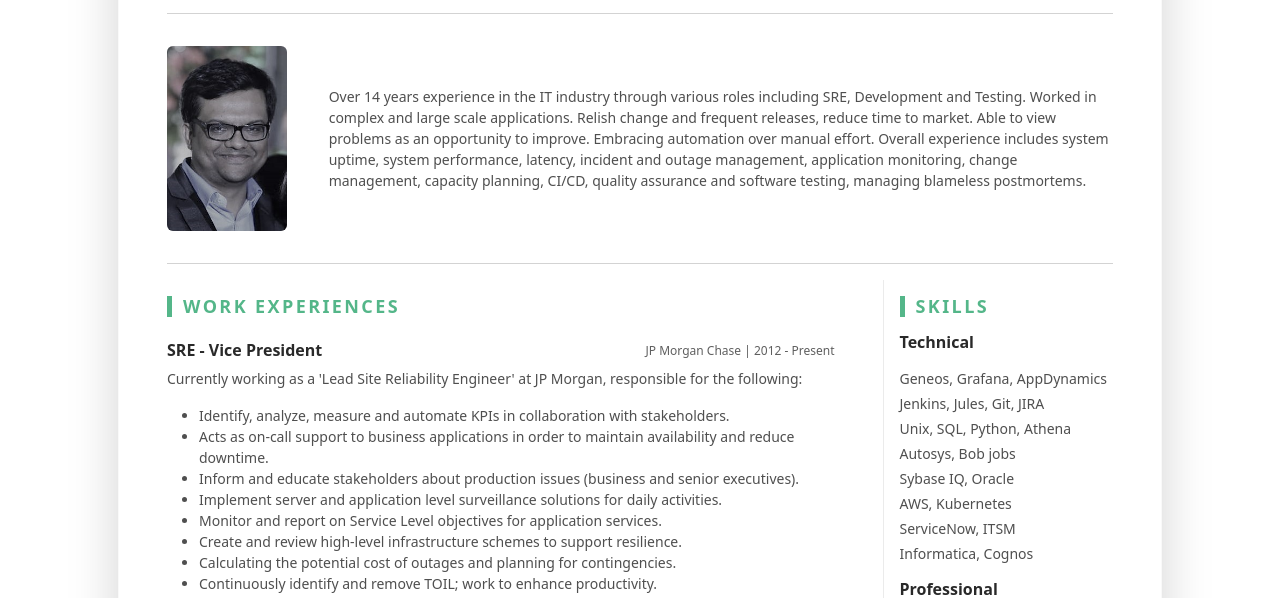
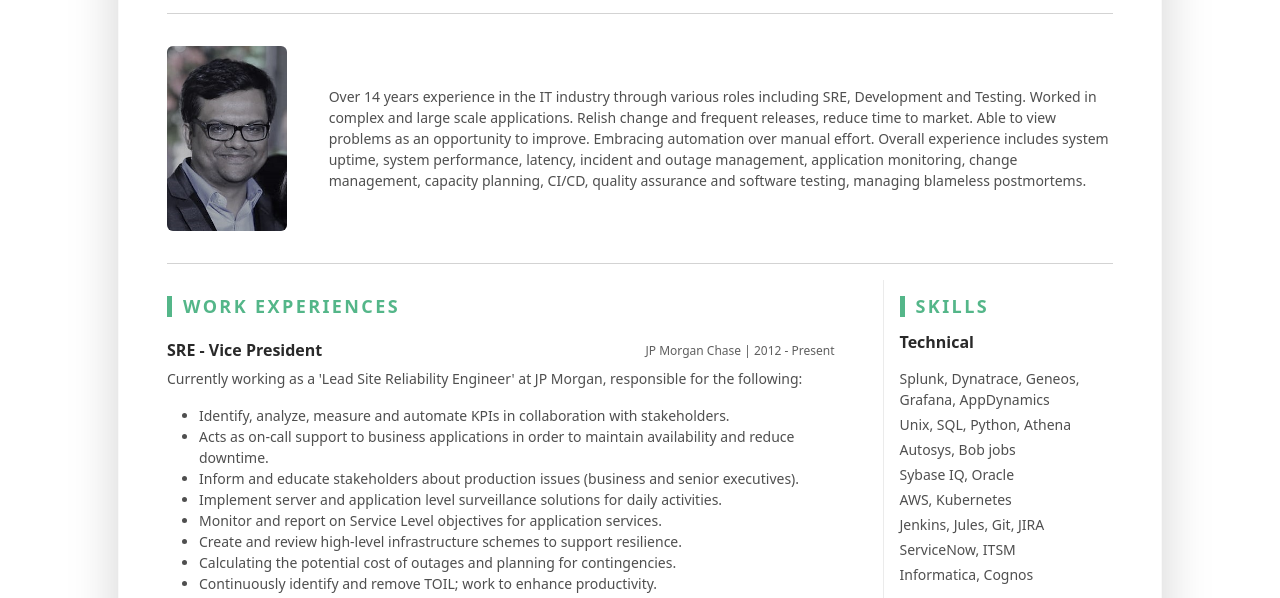
Before and after one commit to MacZcon/MacZcon.github.io, a plain HTML site: page index.html in a window 1280 px wide. Shown: the part 196-794 px from the top of the page. Drawn offline with Linux system fonts and the light colour scheme.

Commit message:
Adding Splunk and Dyna

```diff
--- a/index.html
+++ b/index.html
@@ -137,12 +137,12 @@
 								<div class="item">
 									<h4 class="item-title mb-3">Technical</h4>
 									<ul class="list-unstyled resume-skills-list">
-										<li class="mb-1">Geneos, Grafana, AppDynamics</li>
-										<li class="mb-1">Jenkins, Jules, Git, JIRA</li>
+										<li class="mb-1">Splunk, Dynatrace, Geneos, Grafana, AppDynamics</li>
 										<li class="mb-1">Unix, SQL, Python, Athena</li>
 										<li class="mb-1">Autosys, Bob jobs</li>
 										<li class="mb-1">Sybase IQ, Oracle</li>
 										<li class="mb-1">AWS, Kubernetes</li>
+										<li class="mb-1">Jenkins, Jules, Git, JIRA</li>
 										<li class="mb-1">ServiceNow, ITSM</li>
 										<li class="mb-1">Informatica, Cognos</li>
 									</ul>
```
